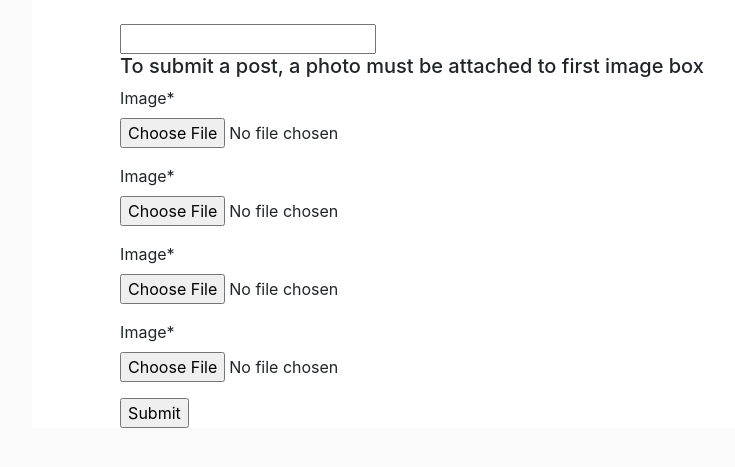
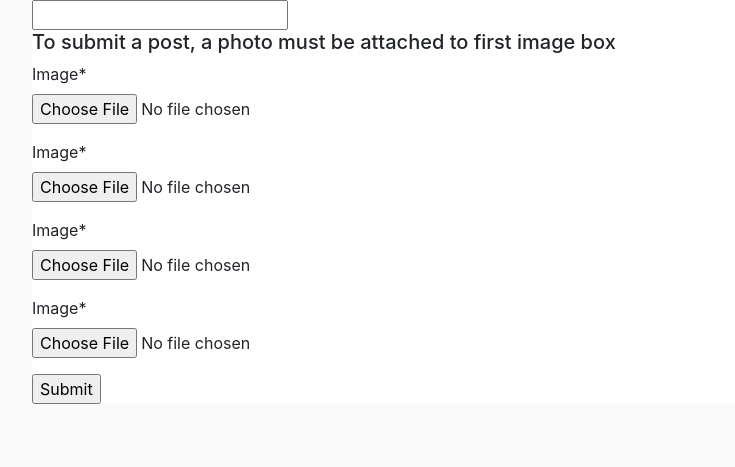
Before and after one commit to venescu/caseygram, a Django app: page /post/new/ in a window 1280 px wide. Shown: the part 65-532 px from the top of the page, without its empty margins (228-963 px from the left). Run offline with Django 3.2, Linux system fonts and the light colour scheme; the visitor is signed in with stand-in values (Sample User, id 1); parts of the project's set-up code (start-up, migrations or seed data) failed here and were passed over; some libraries are stand-ins or nearby versions.

Commit message:
plz work

```diff
--- a/homepage/templates/homepage/post_form.html
+++ b/homepage/templates/homepage/post_form.html
@@ -1,7 +1,7 @@
 {% extends 'homepage/base.html' %}
 {% load crispy_forms_tags %}
 {% block content %}
-<div class="row justify-content-center pt-4">
+
 <form id="post_form" method="post" action="" enctype="multipart/form-data">
     {% csrf_token %}
 
@@ -22,5 +22,5 @@
 
     <input type="submit" name="submit" value="Submit" />
 </form>
-</div>
+
 {% endblock content %}
```
